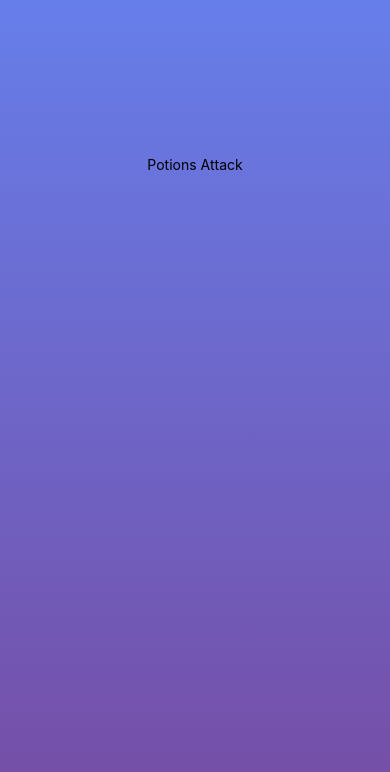
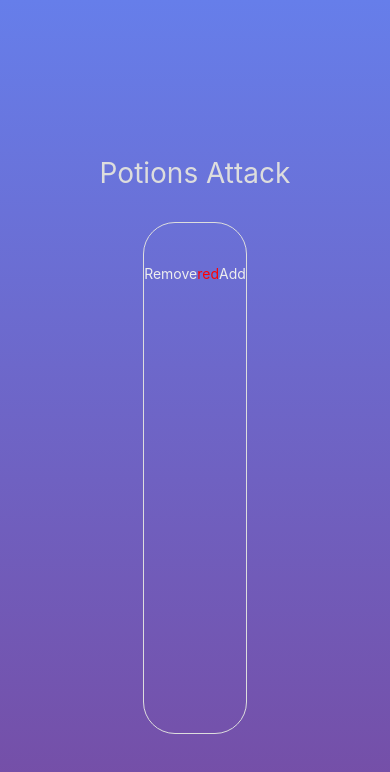
Before and after one commit to TomasPabloFerreira/potions-attack, a React Native app: screen / in a window 390 px wide. Shown: the top 772 px of the page. Built offline with nearby package versions, Linux system fonts and the light colour scheme.

Commit message:
feat: create text component

```diff
--- a/App.js
+++ b/App.js
@@ -1,7 +1,8 @@
 import { StatusBar } from 'expo-status-bar'
 import React from 'react'
-import { StyleSheet, Text, View } from 'react-native'
+import { StyleSheet, ScrollView } from 'react-native'
 import { LinearGradient } from 'expo-linear-gradient'
+import { PotionCounter, Text } from './components'
 
 export default function App() {
 	return (
@@ -9,7 +10,12 @@ export default function App() {
 			colors={['#667eea', '#764ba2']}
 			style={styles.background}
 		>
-			<Text>Potions Attack</Text>
+			<Text style={styles.title}>Potions Attack</Text>
+
+			<ScrollView style={styles.potionsList}>
+				<PotionCounter subscribe={() => () => {}} color="red" />
+			</ScrollView>
+
 			<StatusBar style="auto" />
 		</LinearGradient>
 	)
@@ -23,5 +29,15 @@ const styles = StyleSheet.create({
 		alignItems: 'center',
 		paddingTop: '40%',
 		paddingBottom: '20%'
+	},
+	title: {
+		fontSize: 28,
+		color: '#ddd'
+	},
+	potionsList: {
+		margin: 32,
+		borderWidth: 1,
+		borderColor: '#ddd',
+		borderRadius: 32,
 	}
 })
--- a/components/PotionCounter.js
+++ b/components/PotionCounter.js
@@ -12,7 +12,7 @@ const PotionCounter = ({ color, subscribe }) => {
 			>
 				<Text>Remove</Text>
 			</TouchableOpacity>
-			<Text>{color}</Text>
+			<Text style={{color: color}}>{color}</Text>
 			<TouchableOpacity
 				onPress={subscribe('add', color)}
 				className="addButton"
--- /dev/null
+++ b/components/Text.js
@@ -0,0 +1,14 @@
+import React from 'react'
+import { Text as NativeText, StyleSheet } from 'react-native'
+
+const Text = (props) => {
+	return <NativeText {...props} style={[styles.text, props.style]} />
+}
+
+export default Text
+
+const styles = StyleSheet.create({
+	text: {
+		color: '#eee'
+	}
+})
--- a/components/index.js
+++ b/components/index.js
@@ -1 +1,2 @@
 export { default as PotionCounter } from './PotionCounter'
+export { default as Text } from './Text'
```
